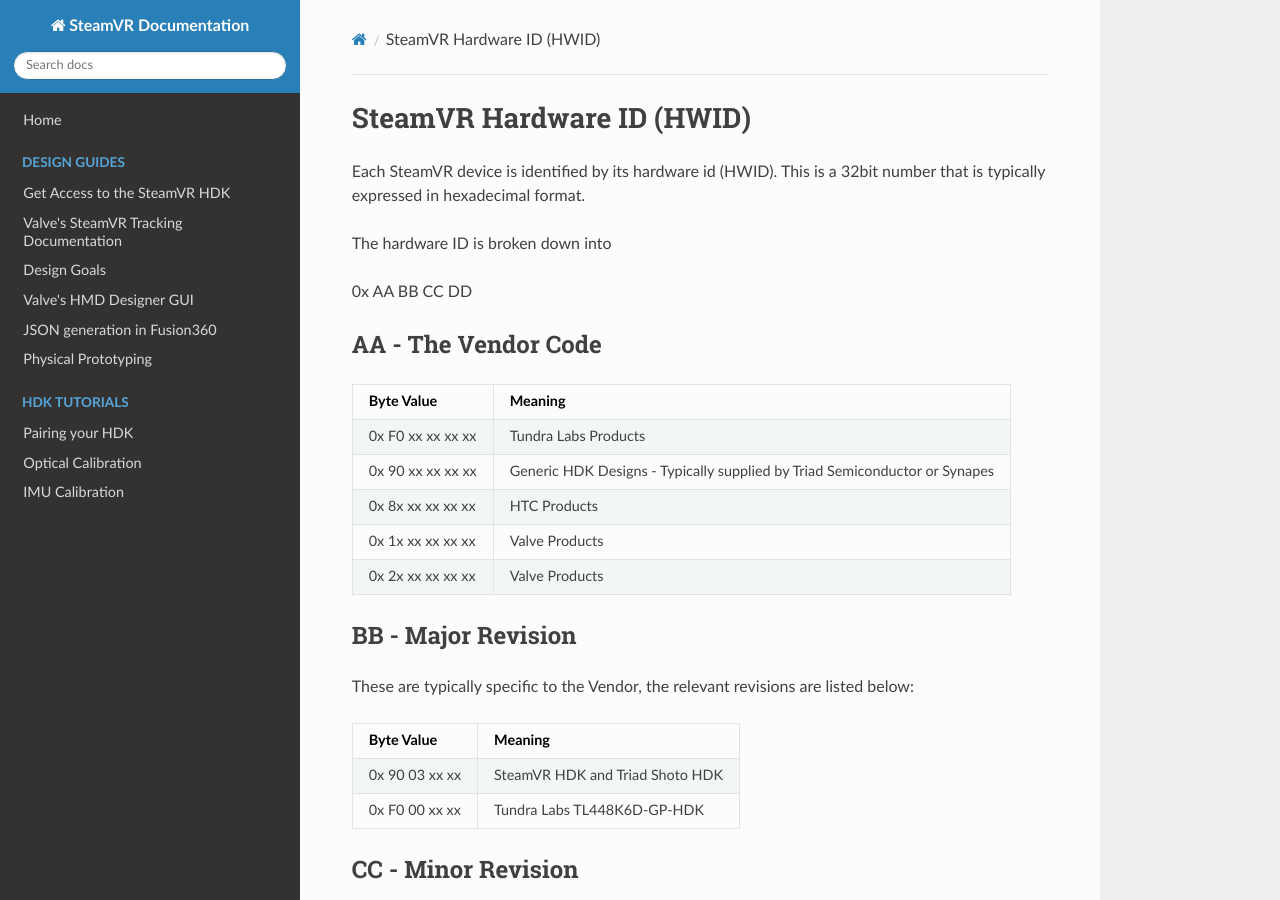
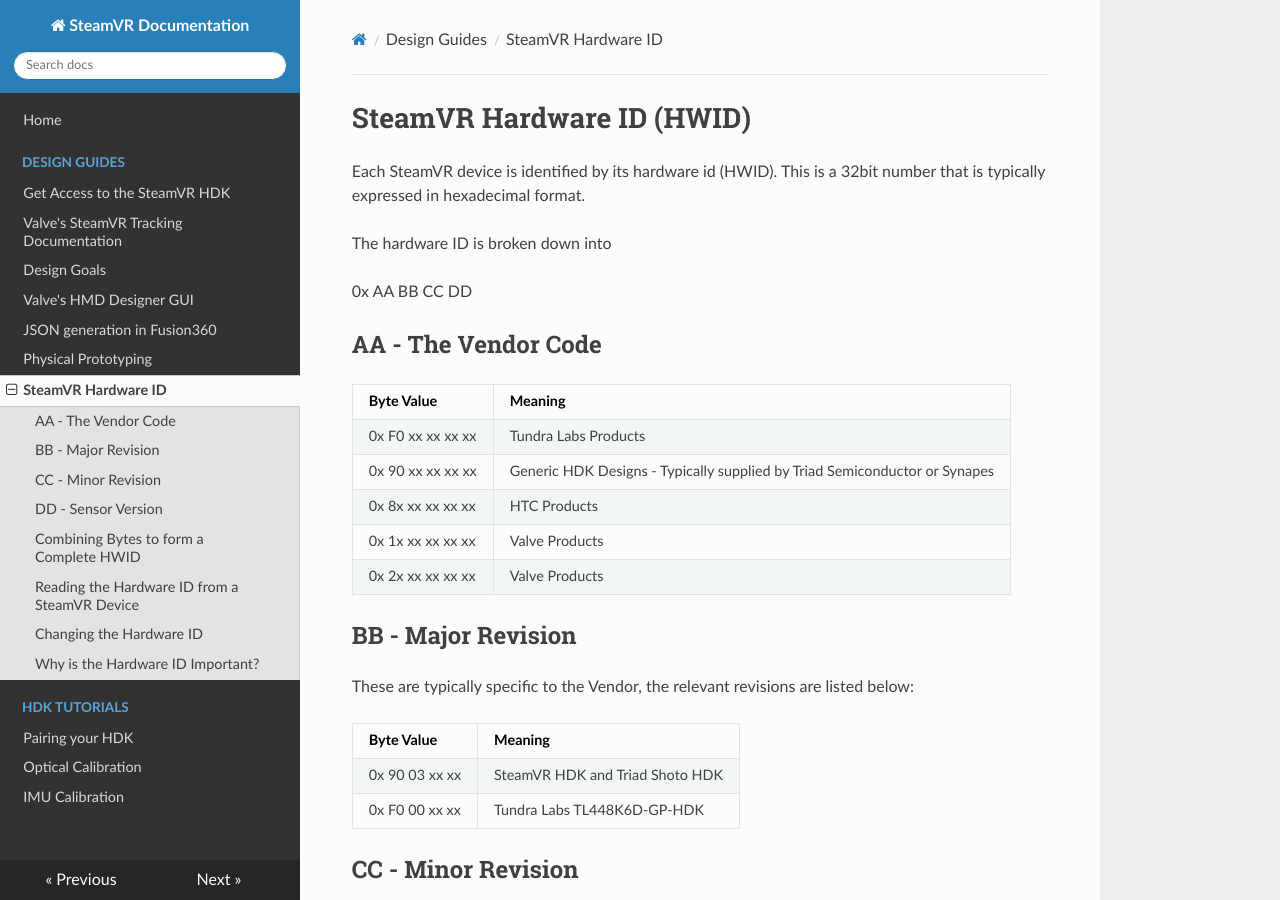
Before and after one commit to tundra-labs/SteamVR_Documentation, an MkDocs documentation site: the page built from docs/hardware_id.md, in a window 1280 px wide and 900 px high. Built offline with MkDocs 1.6.1, drawn with Linux system fonts in a browser that asks for light colours; nearby versions of some CDN libraries.

Commit message:
add hwid to TOC

```diff
--- a/mkdocs.yml
+++ b/mkdocs.yml
@@ -10,6 +10,7 @@
     - "Valve's HMD Designer GUI": 'hmd_designer.md'
     - "JSON generation in Fusion360": 'fusion360_json.md'
     - "Physical Prototyping": 'prototyping.md'
+    - "SteamVR Hardware ID": 'hardware_id.md'
   - 'HDK Tutorials':
     - 'Pairing your HDK': 'pairing_instructions.md'
     - 'Optical Calibration': 'optical_calibration.md'
```
